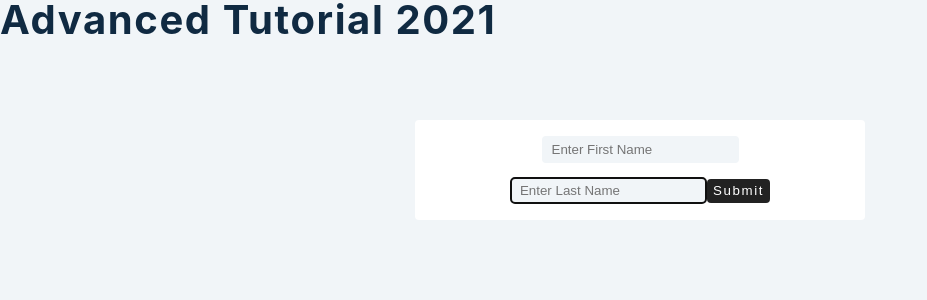
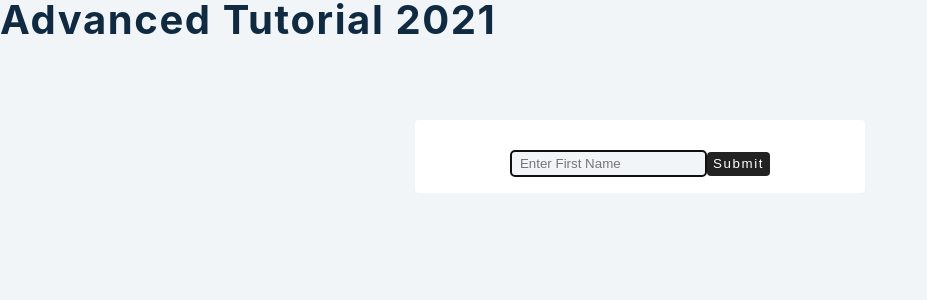
Before and after one commit to shijoshaji/react_advance_learn, a React (Create React App) app: page / in a window 1280 px wide. Shown: the top 300 px of the page, without its empty margins (0-927 px from the left). Built offline with nearby package versions, Linux system fonts and the light colour scheme.

Commit message:
removed extra input

```diff
--- a/src/concepts/useRef/1-useRef-Basic.js
+++ b/src/concepts/useRef/1-useRef-Basic.js
@@ -29,7 +29,6 @@ const UseRefBasic = () => {
       <form action="" className="form" onSubmit={handleSumbit}>
         <div>
           <input type="text" placeholder="Enter First Name" required ref={refContainer} />
-          <input type="text" placeholder="Enter Last Name" required ref={refContainer} />
           <button type="submit">Submit</button>
         </div>
       </form>
```
